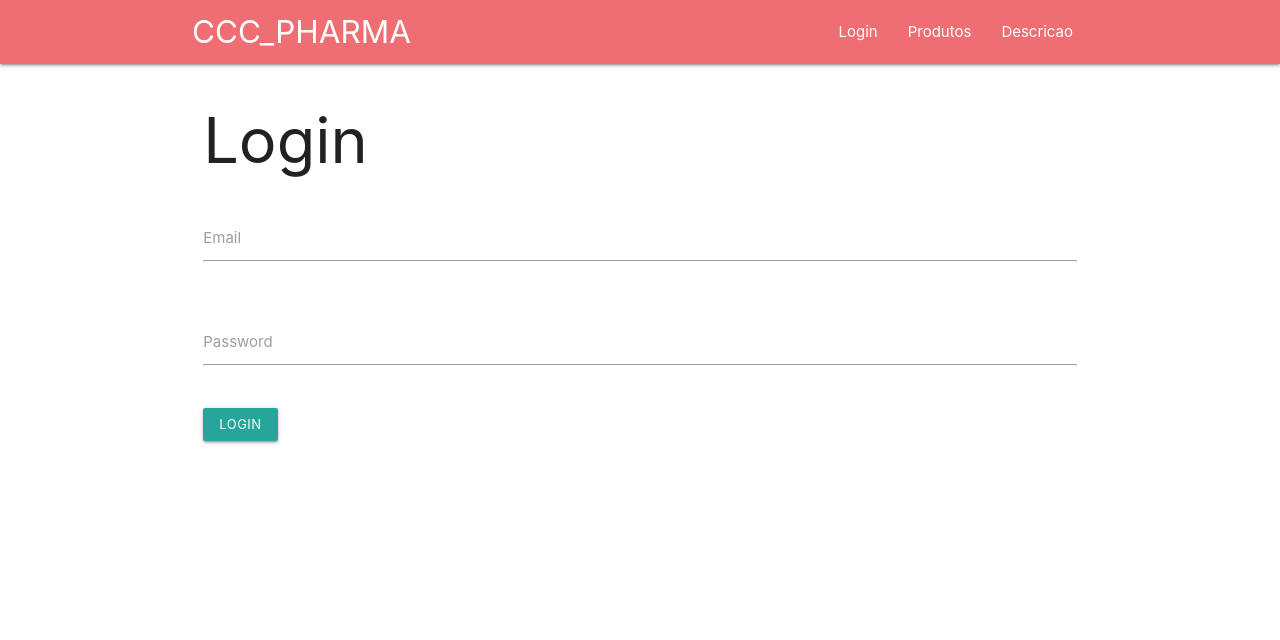
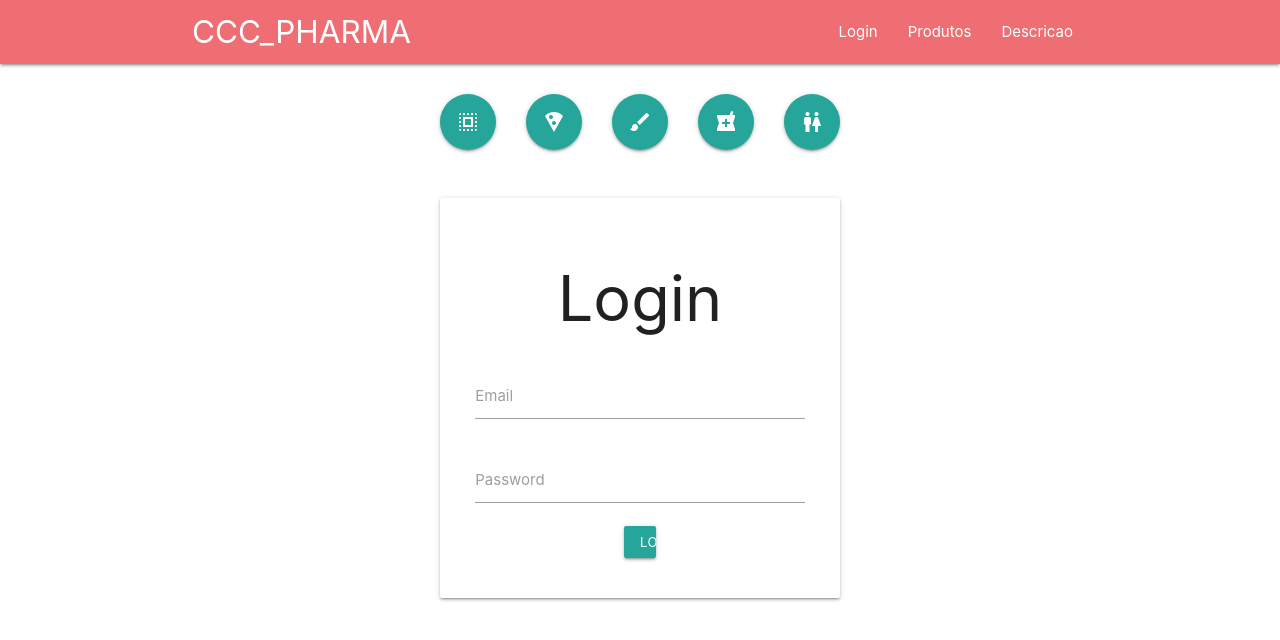
Before and after one commit to ViniFarias/cccpharma, an Angular app in the folder cccpharma-frontend/: page / in a window 1280 px wide. Shown: the top 640 px of the page. Built offline with nearby package versions, Linux system fonts and the light colour scheme.

Commit message:
Atualizando para cards

```diff
--- a/cccpharma-frontend/src/app/login/list-products/list-products.component.css
+++ b/cccpharma-frontend/src/app/login/list-products/list-products.component.css
@@ -0,0 +1,65 @@
+.grid {
+    display: grid;
+    grid-template-columns: 1fr 1fr 1fr 1fr;
+}
+
+.box {
+    grid-column: 1 / 5;
+    margin-top: 10px;
+    align-content: center;
+    justify-content: center;
+}
+
+h1 {
+    text-align: center;
+}
+
+div.row {
+    margin-bottom: 0%;
+}
+
+form.a {
+    align-items: center;
+}
+
+.center-button {
+    display: flex;
+    justify-content: center;
+}
+
+#button-login {
+    width:10px;
+}
+
+
+.card-panel {
+    width: 400px;
+    height: 400px;
+}
+
+
+ul {
+    display: flex;
+    justify-content: center;
+    align-content: center;
+}
+
+
+li {
+    display:inline;
+    margin: 1em;
+}
+
+#select_all { }
+#food { }
+#comestic { }
+#medicines { }
+#personal { }
+
+.option :hover {
+    background: rgb(24, 221, 146);
+}
+
+.option :hover {
+    background: rgb(24, 221, 146);
+}
--- a/cccpharma-frontend/src/app/login/list-products/list-products.component.html
+++ b/cccpharma-frontend/src/app/login/list-products/list-products.component.html
@@ -1,5 +1,16 @@
-<div class="grid container">
+<ul>
+  <li id="select_all"><a class="btn-floating btn-large option"><i class="material-icons">select_all</i></a></li>
+  <li id="food"><a class="btn-floating btn-large option"><i class="material-icons">local_pizza</i></a></li>
+  <li id="comestic"><a class="btn-floating btn-large option"><i class="material-icons">brush</i></a></li>
+  <li id="medicines"><a class="btn-floating btn-large option"><i class="material-icons">local_pharmacy</i></a></li>
+  <li id="personal"><a class="btn-floating btn-large option"><i class="material-icons">wc</i></a></li>
+</ul>
+
+<div class="grid">
+
   <div class="row box">
+    <div class="col s12 m5">
+      <div class="card-panel">
         <form class="col s12">
 
           <h1>Login</h1>
@@ -24,5 +35,6 @@
           </div>
         </form>
       </div>
-
     </div>
+  </div>
+</div>
--- a/cccpharma-frontend/src/app/login/login/login.component.css
+++ b/cccpharma-frontend/src/app/login/login/login.component.css
@@ -5,13 +5,9 @@
 
 .box {
     grid-column: 2 / 4;
-    margin-top: 100px;
-    display: inline-block;
-    padding: 32px 48px 50px 48px;
-    border: 1px solid rgb(221, 220, 220);
-    border-radius: 20px;
-    background:rgb(253,253,253);
-    box-shadow: 1px 1px 1px;
+    margin-top: 50px;
+    align-content: center;
+    justify-content: center;
 }
 
 h1 {
@@ -34,3 +30,9 @@ form.a {
 #button-login {
     width: 100px;
 }
+
+
+.card-panel {
+    width: 400px;
+    height: 400px;
+}
--- a/cccpharma-frontend/src/app/login/login/login.component.html
+++ b/cccpharma-frontend/src/app/login/login/login.component.html
@@ -1,5 +1,8 @@
-<div class="grid container">
+
+<div class="grid">
   <div class="row box">
+    <div class="col s12 m5">
+      <div class="card-panel">
         <form class="col s12">
 
           <h1>Login</h1>
@@ -24,5 +27,6 @@
           </div>
         </form>
       </div>
-
     </div>
+  </div>
+</div>
```
Lines whose indentation alone changed are shown as unchanged.
